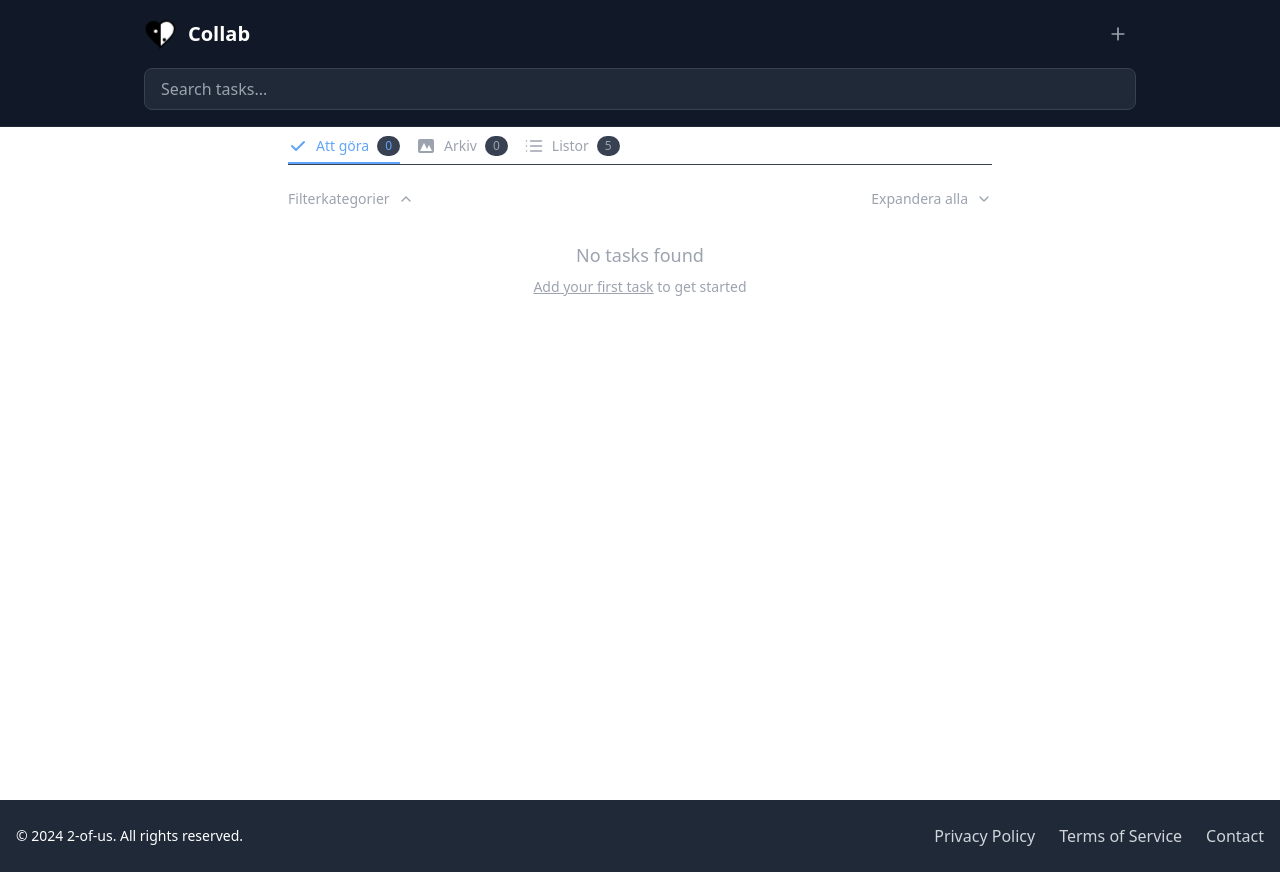
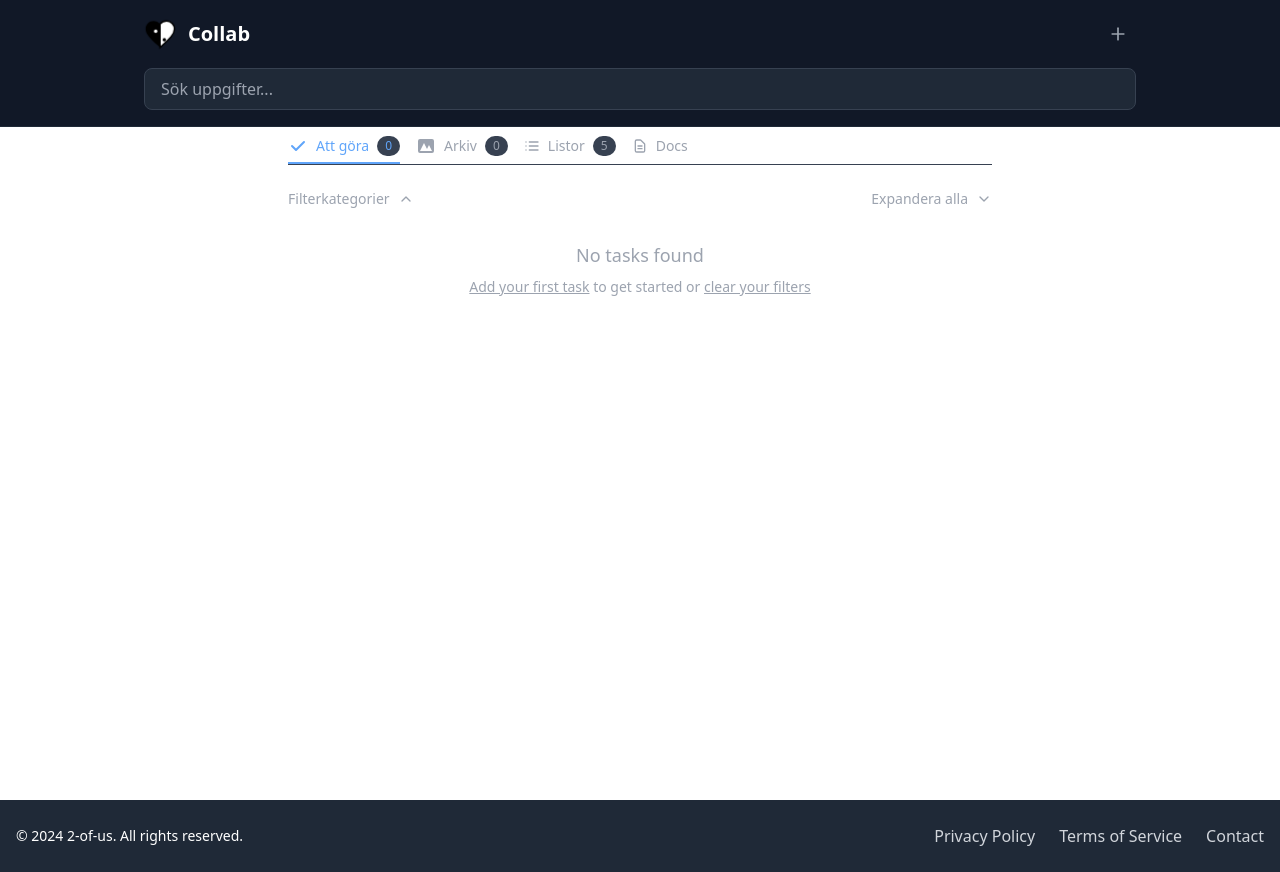
Before and after one commit to SebastianUdden/2-of-us, a React (Vite) app: page / in a window 1280 px wide. Built offline with nearby package versions, Linux system fonts and the light colour scheme.

Commit message:
add docs section and better empty state feedback

```diff
--- a/src/components/Body.tsx
+++ b/src/components/Body.tsx
@@ -1,4 +1,4 @@
-import { useEffect, useState } from "react";
+import { useEffect, useRef, useState } from "react";
 import {
   useFilteredLists,
   useFilteredTasks,
@@ -6,6 +6,7 @@ import {
 
 import { ANIMATION } from "./task-card/constants";
 import DeleteConfirmDialog from "./task-card/DeleteConfirmDialog";
+import DocsSection from "./sections/DocsSection";
 import { FilterSection } from "./sections/FilterSection";
 import Header from "./Header";
 import { List } from "../types/List";
@@ -30,9 +31,12 @@ import { useTabPersistence } from "../data/hooks/useTabPersistence";
 import { useTaskPersistence } from "../data/hooks/useTaskPersistence";
 
 const Body = () => {
+  const searchInputRef = useRef<HTMLInputElement>(null);
   const [tasks, setTasks] = useState<Task[]>([]);
   const [lists, setLists] = useState<List[]>(mockLists);
-  const [tab, setTab] = useState<"todos" | "archive" | "lists">("todos");
+  const [tab, setTab] = useState<"todos" | "archive" | "lists" | "docs">(
+    "todos"
+  );
   const [isSortMinimized, setIsSortMinimized] = useState(false);
   const [lastScrollY, setLastScrollY] = useState(0);
   const [isHeaderVisible, setIsHeaderVisible] = useState(true);
@@ -467,20 +471,16 @@ const Body = () => {
     const handleKeyDown = (e: KeyboardEvent) => {
       // Only handle Cmd+Space (Mac) or Ctrl+Space (Windows)
       if (e.code === "Space" && (e.metaKey || e.ctrlKey)) {
-        console.log("Space key pressed");
         // If a task is expanded, create a subtask
         if (expandedTaskId && !isAllExpanded) {
-          console.log("Expanded task ID:", expandedTaskId);
           const task = tasks.find((t) => t.id === expandedTaskId);
           setShowSubTasksId(expandedTaskId);
           if (task) {
-            console.log("Task found:", task);
             openAddTaskPanel(task.id, task.title);
           }
         }
         // If we're on the tasks tab and no task is expanded, create a new task
         else if (tab === "todos") {
-          console.log("Creating new task");
           openAddTaskPanel();
         }
       }
@@ -515,6 +515,14 @@ const Body = () => {
     isAllExpanded,
   ]);
 
+  const handleSearch = (query: string) => {
+    setSearchQuery(query);
+    if (query.trim() !== "") {
+      setTab("todos");
+      saveTab("todos");
+    }
+  };
+
   return (
     <div className="flex flex-col min-h-screen">
       <div
@@ -526,9 +534,10 @@ const Body = () => {
         <div className="flex items-start justify-between p-4 max-w-screen-lg mx-auto">
           <div className="flex-1">
             <Header
+              ref={searchInputRef}
               onAddTask={() => openAddTaskPanel()}
               searchQuery={searchQuery}
-              onSearchChange={setSearchQuery}
+              onSearchChange={handleSearch}
             />
           </div>
           {/*   <button
@@ -571,16 +580,18 @@ const Body = () => {
               <div className="flex flex-col gap-6">
                 <Tabs
                   view={tab}
-                  onViewChange={(tab) => {
-                    setTab(tab);
-                    saveTab(tab);
+                  onViewChange={(newTab) => {
+                    setTab(newTab);
+                    saveTab(newTab);
                   }}
                   counts={{
-                    todos: tasks.length,
+                    todos: tasks.filter((task) => !task.archived).length,
                     archive: tasks.filter((task) => task.archived).length,
                     lists: lists.length,
+                    docs: 0,
                   }}
                 />
+                {tab !== "docs" && (
                   <FilterSection
                     tab={tab}
                     isCategoriesExpanded={isCategoriesExpanded}
@@ -605,9 +616,10 @@ const Body = () => {
                     getDueDateState={getDueDateState}
                     getLabelState={getLabelState}
                   />
+                )}
               </div>
               <div className="space-y-2">
-                {tab === "lists" ? (
+                {tab === "lists" && (
                   <ListSection
                     lists={sortedAndFilteredLists}
                     selectedLabel={selectedLabel}
@@ -628,7 +640,8 @@ const Body = () => {
                     animatingListHeight={animatingListHeight}
                     onTabChange={setTab}
                   />
-                ) : (
+                )}
+                {(tab === "todos" || tab === "archive") && (
                   <TaskSection
                     tasks={sortedAndFilteredTasks}
                     selectedLabel={selectedLabel}
@@ -650,8 +663,15 @@ const Body = () => {
                     onAddTask={() => openAddTaskPanel()}
                     showSubTasksId={showSubTasksId}
                     setShowSubTasksId={setShowSubTasksId}
+                    onClearFilters={() => {
+                      setSelectedLabel(null);
+                      setSearchQuery("");
+                      clearAllFilters();
+                      searchInputRef.current?.focus();
+                    }}
                   />
                 )}
+                {tab === "docs" && <DocsSection />}
               </div>
             </div>
           </div>
--- a/src/components/Header.tsx
+++ b/src/components/Header.tsx
@@ -1,6 +1,7 @@
+import { forwardRef, useState } from "react";
+
 import { PlusIcon } from "./icons/PlusIcon";
 import { SearchIcon } from "./icons/SearchIcon";
-import { useState } from "react";
 
 interface HeaderProps {
   onAddTask: () => void;
@@ -8,7 +9,8 @@ interface HeaderProps {
   onSearchChange: (query: string) => void;
 }
 
-const Header = ({ onAddTask, searchQuery, onSearchChange }: HeaderProps) => {
+const Header = forwardRef(
+  ({ onAddTask, searchQuery, onSearchChange }: HeaderProps, ref) => {
     const [isSearchVisible, setIsSearchVisible] = useState(false);
 
     return (
@@ -42,10 +44,11 @@ const Header = ({ onAddTask, searchQuery, onSearchChange }: HeaderProps) => {
         <div className={`${isSearchVisible ? "block" : "hidden"} sm:block`}>
           <div className="relative">
             <input
+              ref={ref as React.RefObject<HTMLInputElement>}
               type="text"
               value={searchQuery}
               onChange={(e) => onSearchChange(e.target.value)}
-            placeholder="Search tasks..."
+              placeholder="Sök uppgifter..."
               className="w-full px-4 py-2 bg-gray-800 border border-gray-700 rounded-lg text-white placeholder-gray-400 focus:outline-none focus:border-blue-500"
             />
             {searchQuery && (
@@ -73,6 +76,7 @@ const Header = ({ onAddTask, searchQuery, onSearchChange }: HeaderProps) => {
         </div>
       </div>
     );
-};
+  }
+);
 
 export default Header;
--- a/src/components/Tabs.tsx
+++ b/src/components/Tabs.tsx
@@ -3,15 +3,17 @@ import { useEffect, useRef, useState } from "react";
 import { ANIMATION } from "./task-card/constants";
 import { ArchiveIcon } from "./icons/ArchiveIcon";
 import { CheckmarkIcon } from "./icons/CheckmarkIcon";
+import { DocumentIcon } from "./icons/DocumentIcon";
 import { ListIcon } from "./icons/ListIcon";
 
 interface TabsProps {
-  view: "todos" | "archive" | "lists";
-  onViewChange: (view: "todos" | "archive" | "lists") => void;
+  view: "todos" | "archive" | "lists" | "docs";
+  onViewChange: (view: "todos" | "archive" | "lists" | "docs") => void;
   counts: {
     todos: number;
     archive: number;
     lists: number;
+    docs: number;
   };
 }
 
@@ -20,7 +22,8 @@ const Tabs = ({ view, onViewChange, counts }: TabsProps) => {
   const tabsRef = useRef<(HTMLButtonElement | null)[]>([]);
 
   useEffect(() => {
-    const index = view === "todos" ? 0 : view === "archive" ? 1 : 2;
+    const index =
+      view === "todos" ? 0 : view === "archive" ? 1 : view === "lists" ? 2 : 3;
     setActiveTabIndex(index);
   }, [view]);
 
@@ -96,11 +99,31 @@ const Tabs = ({ view, onViewChange, counts }: TabsProps) => {
           }
         `}
       >
-        <ListIcon className="w-5 h-5" />
+        <ListIcon className="w-4 h-4" />
         <span>Listor</span>
         <span className="text-xs bg-gray-700 px-2 py-0.5 rounded-full">
           {counts.lists}
         </span>
+      </button>
+      <button
+        ref={(el) => {
+          tabsRef.current[3] = el;
+        }}
+        onClick={() => onViewChange("docs")}
+        className={`
+          py-2 text-sm font-medium transition-colors duration-${
+            ANIMATION.DURATION
+          } ${ANIMATION.EASING}
+          flex items-center gap-2 justify-start
+          ${
+            view === "docs"
+              ? "text-blue-400"
+              : "text-gray-400 hover:text-gray-300"
+          }
+        `}
+      >
+        <DocumentIcon className="w-4 h-4" />
+        <span>Docs</span>
       </button>
     </div>
   );
--- a/src/components/common/EmptyState.tsx
+++ b/src/components/common/EmptyState.tsx
@@ -2,6 +2,7 @@ interface EmptyStateProps {
   type: "tasks" | "lists";
   selectedLabel?: string;
   onAddTask: () => void;
+  onClearFilters?: () => void;
 }
 
 /**
@@ -11,18 +12,27 @@ export const EmptyState = ({
   type,
   selectedLabel,
   onAddTask,
+  onClearFilters,
 }: EmptyStateProps) => (
   <div className="flex flex-col items-center justify-center h-full text-gray-400">
     <p className="text-lg font-medium mb-2">No {type} found</p>
     <p className="text-sm text-center">
       {selectedLabel ? (
-        `No ${type} with this label`
+        <>
+          No {type} with this label.{" "}
+          <button className="underline" onClick={onClearFilters}>
+            Clear filters
+          </button>
+        </>
       ) : (
         <>
-          <button className="underline" onClick={() => onAddTask()}>
+          <button className="underline" onClick={onAddTask}>
             {`Add your first ${type.slice(0, -1)}`}
           </button>{" "}
-          to get started
+          to get started or{" "}
+          <button className="underline" onClick={onClearFilters}>
+            clear your filters
+          </button>
         </>
       )}
     </p>
--- /dev/null
+++ b/src/components/icons/DocumentIcon.tsx
@@ -0,0 +1,18 @@
+export const DocumentIcon = ({ className }: { className?: string }) => {
+  return (
+    <svg
+      className={className}
+      fill="none"
+      stroke="currentColor"
+      viewBox="0 0 24 24"
+      xmlns="http://www.w3.org/2000/svg"
+    >
+      <path
+        strokeLinecap="round"
+        strokeLinejoin="round"
+        strokeWidth={2}
+        d="M9 12h6m-6 4h6m2 5H7a2 2 0 01-2-2V5a2 2 0 012-2h5.586a1 1 0 01.707.293l5.414 5.414a1 1 0 01.293.707V19a2 2 0 01-2 2z"
+      />
+    </svg>
+  );
+};
--- /dev/null
+++ b/src/components/sections/DocsSection.tsx
@@ -0,0 +1,111 @@
+import React from "react";
+
+const DocsSection = () => {
+  return (
+    <div className="space-y-8">
+      <section>
+        <h2 className="text-2xl font-bold mb-4">Kom igång</h2>
+        <p className="mb-4">
+          Välkommen till 2-of-us, en applikation för att hantera uppgifter och
+          listor. Så här kommer du igång:
+        </p>
+        <ul className="list-disc pl-6 space-y-2">
+          <li>Använd "Lägg till uppgift" för att skapa nya uppgifter</li>
+          <li>
+            Klicka på en uppgift för att expandera och se/redigera detaljer
+          </li>
+          <li>
+            Använd flikarna för att växla mellan aktiva uppgifter, arkiverade
+            uppgifter och listor
+          </li>
+          <li>
+            Filtrera uppgifter efter etiketter, slutförandestatus eller deadline
+          </li>
+        </ul>
+      </section>
+
+      <section>
+        <h2 className="text-2xl font-bold mb-4">Tangentbordsgenvägar</h2>
+        <div className="space-y-4">
+          <div>
+            <h3 className="text-lg font-semibold mb-2">Skapa uppgifter</h3>
+            <ul className="list-disc pl-6 space-y-2">
+              <li>
+                <kbd className="px-2 py-1 bg-gray-200 rounded">Cmd/Ctrl</kbd> +{" "}
+                <kbd className="px-2 py-1 bg-gray-200 rounded">Space</kbd> -
+                Skapa en ny uppgift
+              </li>
+              <li>
+                <kbd className="px-2 py-1 bg-gray-200 rounded">Cmd/Ctrl</kbd> +{" "}
+                <kbd className="px-2 py-1 bg-gray-200 rounded">Space</kbd> (med
+                uppgift expanderad) - Skapa en deluppgift
+              </li>
+            </ul>
+          </div>
+
+          <div>
+            <h3 className="text-lg font-semibold mb-2">Hantera uppgifter</h3>
+            <ul className="list-disc pl-6 space-y-2">
+              <li>
+                <kbd className="px-2 py-1 bg-gray-200 rounded">Cmd/Ctrl</kbd> +{" "}
+                <kbd className="px-2 py-1 bg-gray-200 rounded">Enter</kbd> -
+                Spara ändringar i redigeringsläge
+              </li>
+              <li>
+                <kbd className="px-2 py-1 bg-gray-200 rounded">Esc</kbd> - Stäng
+                paneler och dialoger
+              </li>
+              <li>
+                <kbd className="px-2 py-1 bg-gray-200 rounded">Cmd/Ctrl</kbd> +{" "}
+                <kbd className="px-2 py-1 bg-gray-200 rounded">Backspace</kbd> -
+                Ta bort expanderad uppgift
+              </li>
+            </ul>
+          </div>
+        </div>
+      </section>
+
+      <section>
+        <h2 className="text-2xl font-bold mb-4">Funktioner</h2>
+        <div className="space-y-4">
+          <div>
+            <h3 className="text-lg font-semibold mb-2">Uppgifter</h3>
+            <ul className="list-disc pl-6 space-y-2">
+              <li>Skapa uppgifter med titel, beskrivning och deadline</li>
+              <li>
+                Lägg till deluppgifter för att bryta ner komplexa uppgifter
+              </li>
+              <li>Ändra prioritet genom att dra och släppa</li>
+              <li>Lägg till etiketter för att kategorisera uppgifter</li>
+              <li>Arkivera slutförda uppgifter</li>
+            </ul>
+          </div>
+
+          <div>
+            <h3 className="text-lg font-semibold mb-2">Listor</h3>
+            <ul className="list-disc pl-6 space-y-2">
+              <li>Skapa ordnade eller oordnade listor</li>
+              <li>Lägg till objekt i listor</li>
+              <li>Konvertera listor till uppgifter med deluppgifter</li>
+            </ul>
+          </div>
+
+          <div>
+            <h3 className="text-lg font-semibold mb-2">Organisation</h3>
+            <ul className="list-disc pl-6 space-y-2">
+              <li>
+                Filtrera uppgifter efter etiketter, slutförandestatus eller
+                deadline
+              </li>
+              <li>Sortera uppgifter efter olika kriterier</li>
+              <li>Sök bland alla uppgifter och listor</li>
+              <li>Expandera/minimera alla uppgifter samtidigt</li>
+            </ul>
+          </div>
+        </div>
+      </section>
+    </div>
+  );
+};
+
+export default DocsSection;
--- a/src/components/sections/TaskSection.tsx
+++ b/src/components/sections/TaskSection.tsx
@@ -23,6 +23,7 @@ interface TaskSectionProps {
   setExpandedTaskId: (id: string | null) => void;
   showSubTasksId: string | null;
   setShowSubTasksId: (id: string | null) => void;
+  onClearFilters?: () => void;
 }
 
 export const TaskSection = ({
@@ -46,6 +47,7 @@ export const TaskSection = ({
   setExpandedTaskId,
   showSubTasksId,
   setShowSubTasksId,
+  onClearFilters,
 }: TaskSectionProps) => {
   return (
     <>
@@ -54,6 +56,7 @@ export const TaskSection = ({
           type="tasks"
           selectedLabel={selectedLabel || undefined}
           onAddTask={onAddTask}
+          onClearFilters={onClearFilters}
         />
       ) : (
         tasks.map((task) => (
--- a/src/data/hooks/useTabPersistence.ts
+++ b/src/data/hooks/useTabPersistence.ts
@@ -4,7 +4,7 @@ interface TabState {
   id: string;
   createdAt: string;
   updatedAt: string;
-  currentTab: "todos" | "archive" | "lists";
+  currentTab: "todos" | "archive" | "lists" | "docs";
 }
 
 export const useTabPersistence = () => {
@@ -17,7 +17,7 @@ export const useTabPersistence = () => {
     return tabState?.currentTab || "todos";
   };
 
-  const saveTab = async (tab: "todos" | "archive" | "lists") => {
+  const saveTab = async (tab: "todos" | "archive" | "lists" | "docs") => {
     await saveItem({ currentTab: tab });
   };
 
```
Lines whose indentation alone changed are shown as unchanged.
